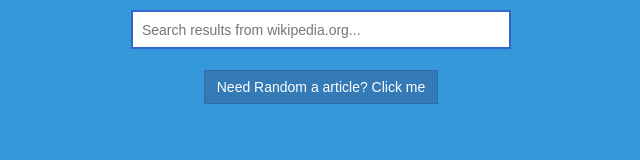
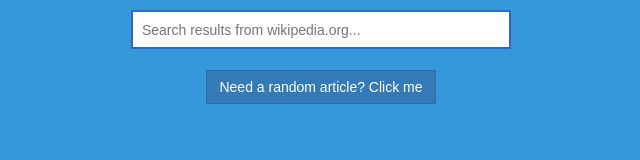
Before and after one commit to iambonface/wikipedia-react-app, a React (Create React App) app: page / in a window 1280 px wide. Shown: the part 396-556 px from the top of the page, without its empty margins (269-909 px from the left). Built offline with nearby package versions, Linux system fonts and the light colour scheme; a web font is replaced by a local one.

Commit message:
Update btn text in Random component

```diff
--- a/src/Components/Random.js
+++ b/src/Components/Random.js
@@ -6,7 +6,7 @@
   render(){
     return(
       <div className="Random">
-      <a className="btn btn-primary" onClick={this.props.onClick} > Need Random a article? Click me</a>
+      <a className="btn btn-primary" onClick={this.props.onClick} > Need a random article? Click me</a>
       </div>
     )
   }
```
